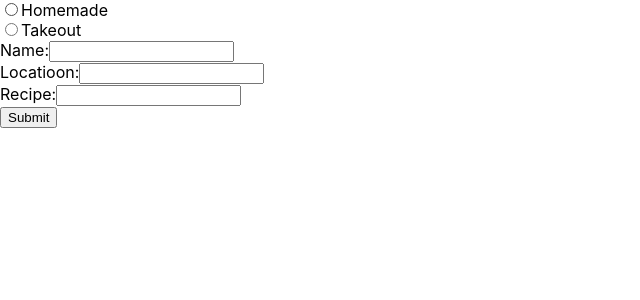
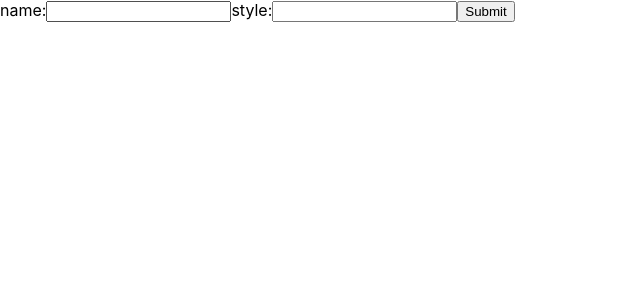
Before and after one commit to tim-graupe/pizzafrontend, a React (Create React App) app: page / in a window 1280 px wide. Shown: the top 300 px of the page, without its empty margins (0-640 px from the left). Built offline with nearby package versions, Linux system fonts and the light colour scheme.

Commit message:
submission changes

```diff
--- a/src/components/submissionForms/HomeMadeSubmission.tsx
+++ b/src/components/submissionForms/HomeMadeSubmission.tsx
@@ -1,35 +1,39 @@
 import React, { useState } from "react";
 
-
 interface PizzaProps {
-  onSubmit: (pizzaData: PizzaData) => void
+  onSubmit: (pizzaData: PizzaData) => void;
 }
 
 export interface PizzaData {
   name: string;
   style: string;
   recipe: string;
+  photo: File | null;
 }
 
-export const HomemadeSubmissionForm: React.FC<PizzaProps> = ({onSubmit}) => {
+export const HomemadeSubmissionForm: React.FC<PizzaProps> = ({ onSubmit }) => {
   const [pizzaData, setPizzaData] = useState<PizzaData>({
     name: "",
     style: "",
-    recipe: ""
-  })
-  const handleInputChange = (event: React.ChangeEvent<HTMLInputElement>) => {
-    const {name, value} = event.target;
-    setPizzaData({...pizzaData, [name]: value})
-  }
+    recipe: "",
+    photo: null,
+  });
+
+  const handleInputChange = (
+    event: React.ChangeEvent<HTMLInputElement | HTMLTextAreaElement>
+  ) => {
+    const { name, value } = event.target;
+    setPizzaData({ ...pizzaData, [name]: value });
+  };
 
   const handleSubmit = (event: React.FormEvent<HTMLFormElement>) => {
     event.preventDefault();
-    console.log("Pizza submitted: ", pizzaData)
-  }
+    console.log("Pizza submitted: ", pizzaData);
+  };
 
   return (
     <form onSubmit={handleSubmit}>
-            <label>
+      <label>
         Name:
         <input
           type="text"
@@ -54,8 +58,7 @@ export const HomemadeSubmissionForm: React.FC<PizzaProps> = ({onSubmit}) => {
 
       <label>
         Recipe:
-        <input
-          type="text"
+        <textarea
           name="recipe"
           value={pizzaData.recipe}
           onChange={handleInputChange}
@@ -65,5 +68,5 @@ export const HomemadeSubmissionForm: React.FC<PizzaProps> = ({onSubmit}) => {
       <br />
       <button type="submit">Submit</button>
     </form>
-  )
-}
+  );
+};
--- a/src/components/submissionForms/SelectForm.tsx
+++ b/src/components/submissionForms/SelectForm.tsx
@@ -1,54 +1,124 @@
-import React from 'react';
-import { useDispatch, useSelector } from 'react-redux';
-import { setSelectedOption } from '../../app/hooks';
-import { RootState } from '../../app/store';
-import { HomemadeSubmissionForm, PizzaData } from './HomeMadeSubmission';
-import { TakeoutSubmissionForm, TakeoutPizzaData } from './TakeoutSubmission';
+// import React from 'react';
+// import { useDispatch, useSelector } from 'react-redux';
+// import { setSelectedOption } from '../../app/hooks';
+// import { RootState } from '../../app/store';
+// import { HomemadeSubmissionForm, PizzaData } from './HomeMadeSubmission';
+// import { TakeoutSubmissionForm, TakeoutPizzaData } from './TakeoutSubmission';
+// const SelectForm: React.FC = () => {
+//   const dispatch = useDispatch();
+//   const selectedOption = useSelector((state: RootState) => state.app.selectedOption);
+
+//   const handleOptionChange = (option: string) => {
+//     dispatch(setSelectedOption(option));
+//   };
+
+//   const handleFormSubmit = (pizzaData: PizzaData) => {
+//     console.log('Form data submitted in ParentComponent:', pizzaData);
+//   };
+
+//   return (
+//     <div>
+//       <div>
+//         <label>
+//           <input
+//             type="radio"
+//             value="homemade"
+//             checked={selectedOption === 'homemade'}
+//             onChange={() => handleOptionChange('homemade')}
+//           />
+//           Homemade
+//         </label>
+//       </div>
+//       <div>
+//         <label>
+//           <input
+//             type="radio"
+//             value="takeout"
+//             checked={selectedOption === 'takeout'}
+//             onChange={() => handleOptionChange('takeout')}
+//           />
+//           Takeout
+//         </label>
+//       </div>
+
+//       {selectedOption === 'homemade' ? (
+//         <HomemadeSubmissionForm onSubmit={handleFormSubmit} />
+//       ) : (
+//         <TakeoutSubmissionForm onSubmit={handleFormSubmit} />
+
+//       )}
+//     </div>
+//   );
+// };
+
+// export default SelectForm;
+// src/components/SelectForm.js
+// src/components/SelectForm.tsx
+import React, { useState, ChangeEvent, FormEvent } from 'react';
+
+interface FormData {
+  name: string;
+  style: string;
+  score: number
+}
+
 const SelectForm: React.FC = () => {
-  const dispatch = useDispatch();
-  const selectedOption = useSelector((state: RootState) => state.app.selectedOption);
+  const [formData, setFormData] = useState<FormData>({
+    name: '',
+    style: '',
+    score: 9
+  });
 
-  const handleOptionChange = (option: string) => {
-    dispatch(setSelectedOption(option));
+  const handleChange = (e: ChangeEvent<HTMLInputElement>) => {
+    setFormData({
+      ...formData,
+      [e.target.name]: e.target.value,
+    });
   };
 
-  const handleFormSubmit = (pizzaData: PizzaData) => {
-    // Handle the form data submission logic here
-    console.log('Form data submitted in ParentComponent:', pizzaData);
+  const handleSubmit = async (e: FormEvent<HTMLFormElement>) => {
+    e.preventDefault();
+
+    try {
+      const response = await fetch('http://localhost:4000/pizzas', {
+        method: 'POST',
+        headers: {
+          'Content-Type': 'application/json',
+        },
+        body: JSON.stringify(formData),
+      });
+
+      const result = await response.text();
+      console.log(result);
+    } catch (error) {
+      console.error('Error sending the request:', error);
+    }
   };
 
   return (
-    <div>
-      <div>
-        <label>
-          <input
-            type="radio"
-            value="homemade"
-            checked={selectedOption === 'homemade'}
-            onChange={() => handleOptionChange('homemade')}
-          />
-          Homemade
-        </label>
-      </div>
-      <div>
-        <label>
-          <input
-            type="radio"
-            value="takeout"
-            checked={selectedOption === 'takeout'}
-            onChange={() => handleOptionChange('takeout')}
-          />
-          Takeout
-        </label>
-      </div>
+    <form onSubmit={handleSubmit}>
+      <label htmlFor="name">name:</label>
+      <input
+        type="text"
+        id="name"
+        name="name"
+        value={formData.name}
+        onChange={handleChange}
+        required
+      />
 
-      {selectedOption === 'homemade' ? (
-        <HomemadeSubmissionForm onSubmit={handleFormSubmit} />
-      ) : (
-        <TakeoutSubmissionForm onSubmit={handleFormSubmit} />
+      <label htmlFor="style">style:</label>
+      <input
+        type="text"
+        id="style"
+        name="style"
+        value={formData.style}
+        onChange={handleChange}
+        required
+      />
 
-      )}
-    </div>
+      <button type="submit">Submit</button>
+    </form>
   );
 };
 
--- a/src/components/submissionForms/TakeoutSubmission.tsx
+++ b/src/components/submissionForms/TakeoutSubmission.tsx
@@ -9,13 +9,15 @@ export interface TakeoutPizzaData {
   name: string;
   style: string;
   recipe: string;
+  photo: null;
 }
 
 export const TakeoutSubmissionForm: React.FC<PizzaProps> = ({onSubmit}) => {
   const [pizzaData, setPizzaData] = useState<TakeoutPizzaData>({
     name: "",
     style: "",
-    recipe: ""
+    recipe: "",
+    photo: null
   })
   const handleInputChange = (event: React.ChangeEvent<HTMLInputElement>) => {
     const {name, value} = event.target;
```
